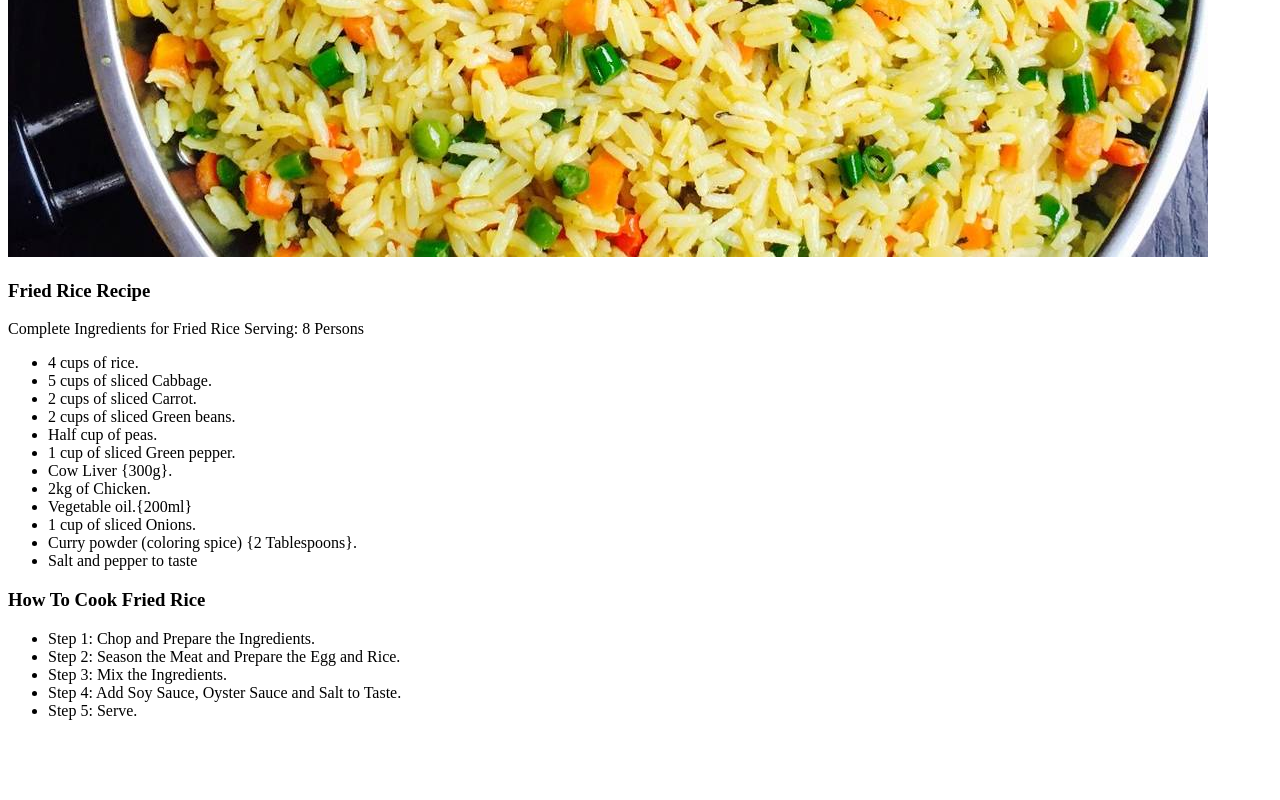
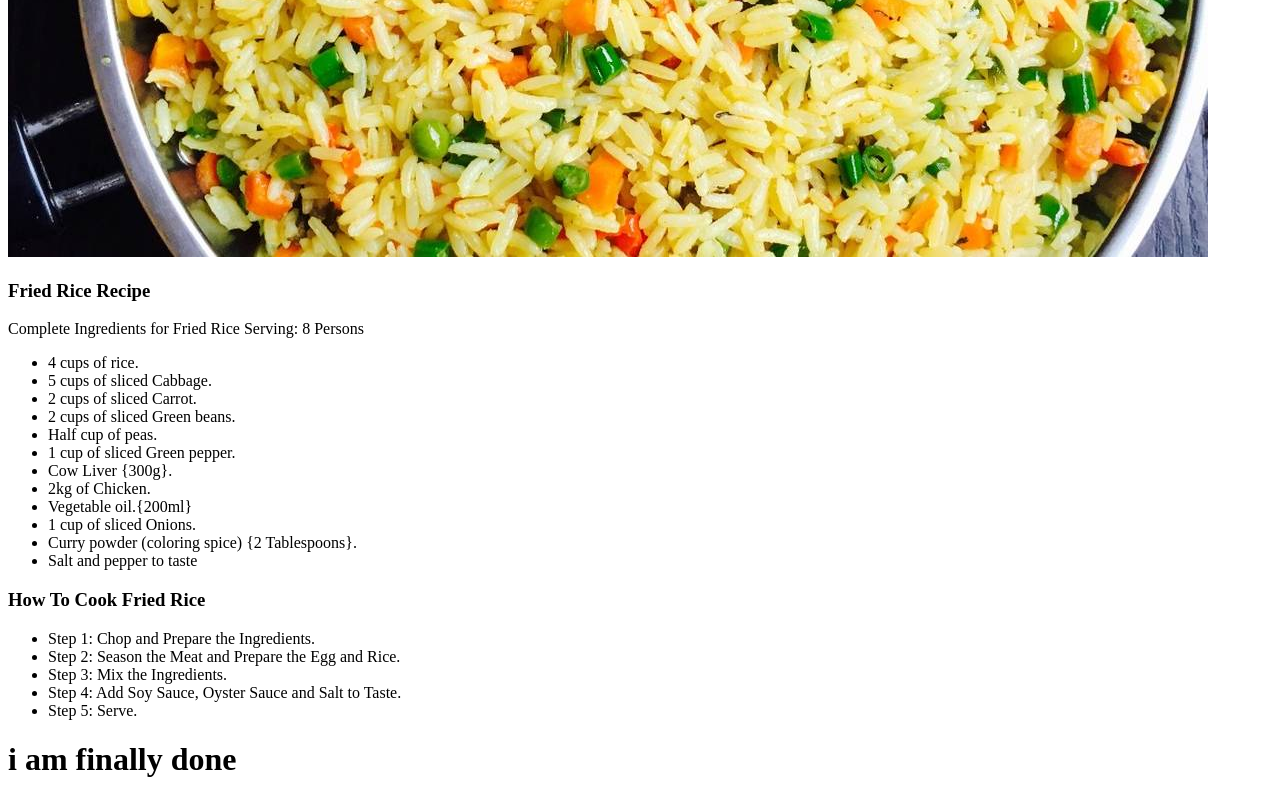
Before and after one commit to obo-projrt/RECIPE-GROUP-2, a plain HTML site: page FRIED-RICE.html in a window 1280 px wide. Shown: the part 381-1181 px from the top of the page. Before the commit the page ends 1117 px from the top, so only its background shows below. Drawn offline with Linux system fonts and the light colour scheme.

Commit message:
Update FRIED-RICE.html

```diff
--- a/FRIED-RICE.html
+++ b/FRIED-RICE.html
@@ -41,6 +41,8 @@
 
     </ul>
 
+    <h1> i am finally done</h1>
+
 </body>
 
 </html>
```
